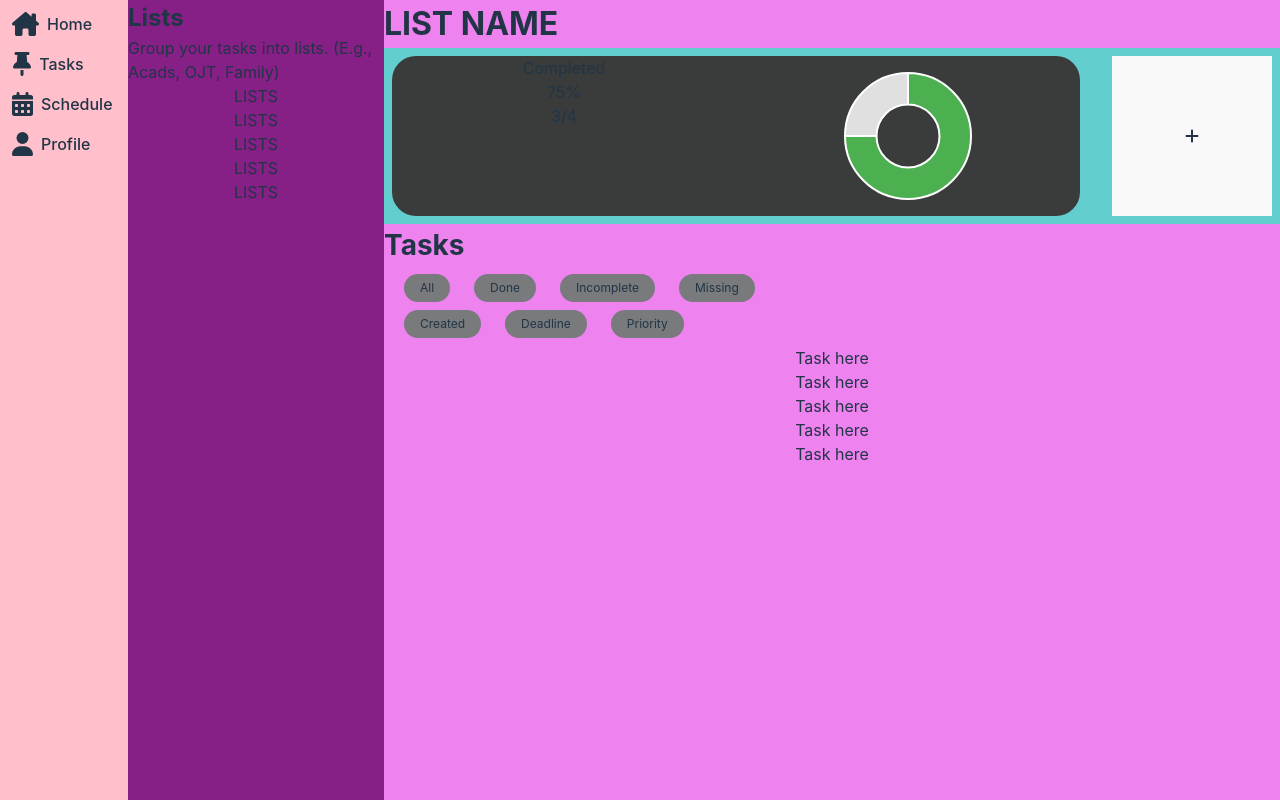
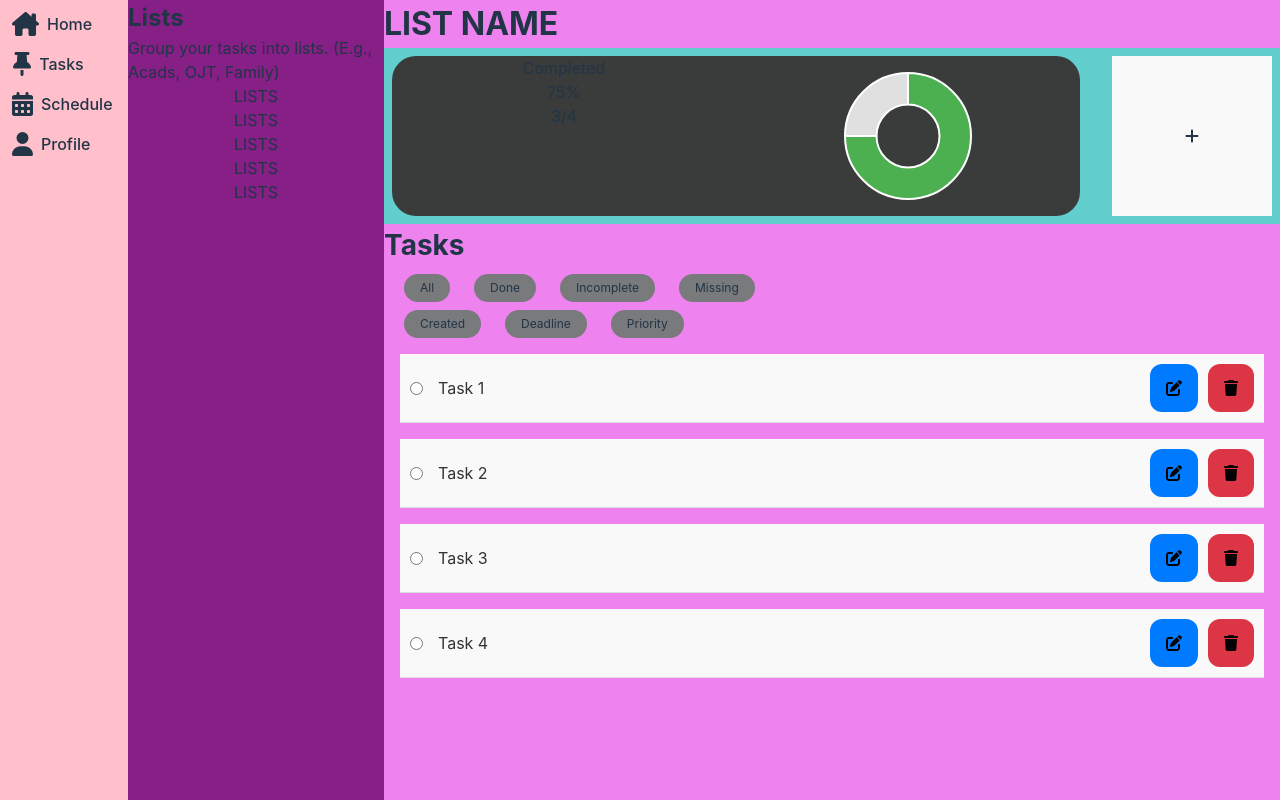
Before and after one commit to SiegfredLorelle/lexmeet-todo, a React (Vite) app: page /tasks in a window 1280 px wide. Built offline with nearby package versions, Linux system fonts and the light colour scheme.

Commit message:
Create and style task item component

```diff
--- a/src/assets/styles/tasks.scss
+++ b/src/assets/styles/tasks.scss
@@ -14,10 +14,63 @@
 }
 
 .tasks-section.tasks > h2 {
-  font-size: 2rem;
+  font-size: 2em;
 }
 
 .tasks-section.tasks > h3 {
   font-size: 1.75rem;
   text-align: start;
 }
+
+.tasks-item-container {
+  font-size: 1em;
+  text-align: start;
+  padding: 2rem;
+  margin: 1rem;
+  background-color: rgb(6, 44, 78);
+}
+
+.tasks-item-container {
+  display: flex;
+  align-items: center;
+  padding: 10px;
+  border-bottom: 1px solid #ddd;
+  background-color: #f9f9f9;
+}
+
+.tasks-item-radio {
+  margin-right: 15px;
+}
+
+.task-item-text {
+  flex: 1;
+  font-size: 16px;
+  color: #333;
+}
+
+.task-item-actions {
+  display: flex;
+  gap: 10px;
+}
+
+.task-item-actions button {
+  background-color: #007bff;
+  color: rgb(3, 1, 1);
+  border: none;
+  padding: 1rem 1rem;
+  border-radius: 12px;
+  cursor: pointer;
+  transition: background-color 0.3s;
+}
+
+.task-item-actions button:hover {
+  background-color: #0056b3;
+}
+
+.task-item-actions button:nth-child(2) {
+  background-color: #dc3545;
+}
+
+.task-item-actions button:nth-child(2):hover {
+  background-color: #c82333;
+}
--- a/src/pages/Tasks.jsx
+++ b/src/pages/Tasks.jsx
@@ -1,5 +1,7 @@
 import TaskSummary from "../components/TaskSummary";
 import ScrollableMenu from "../components/ScrollableMenu";
+import { FontAwesomeIcon } from '@fortawesome/react-fontawesome'
+import { faPenToSquare, faTrash } from '@fortawesome/free-solid-svg-icons'
 
 const Tasks = () => {
     return (
@@ -65,6 +67,26 @@ const TasksSection = () => {
     },
   ];
 
+  const tasks = [
+    {
+      id: 1,
+      name: 'Task 1'
+    },
+    {
+      id: 2,
+      name: 'Task 2'
+    },
+    {
+      id: 3,
+      name: 'Task 3'
+    },
+    {
+      id: 4,
+      name: 'Task 4'
+    },
+
+  ];
+
   return (
     <>
       <section className="tasks-section tasks">
@@ -74,17 +96,36 @@ const TasksSection = () => {
         <ScrollableMenu commands={filterCommands}/>
         <ScrollableMenu commands={sortCommands}/>
         <ul>
-          <li>Task here</li>
-          <li>Task here</li>
-          <li>Task here</li>
-          <li>Task here</li>
-          <li>Task here</li>
+          {tasks.map(task => (
+            <TaskItem
+              key={task.id}
+              task={task}
+            />
+
+          ))}
         </ul>
       </section>
     </>
   )
 }
 
-
+const TaskItem = ({ task }) => {
+  return (
+    <>
+    <li className="tasks-item-container">
+      <input type="radio" name="task" value={task.id} className="tasks-item-radio" />
+      <span className="task-item-text">{task.name}</span>
+      <div className="task-item-actions">
+        <button onClick={() => {}}>
+          <FontAwesomeIcon icon={faPenToSquare} />
+        </button>
+        <button onClick={() => {}}>
+          <FontAwesomeIcon icon={faTrash} />
+        </button>
+      </div>
+    </li>
+    </>
+  )
+}
 
 export default Tasks
```
